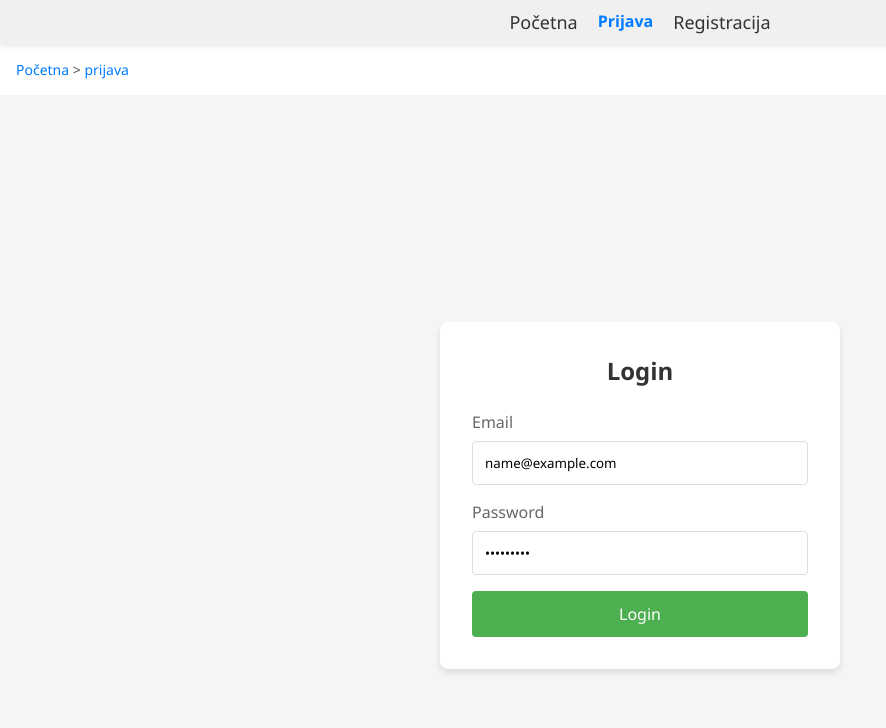
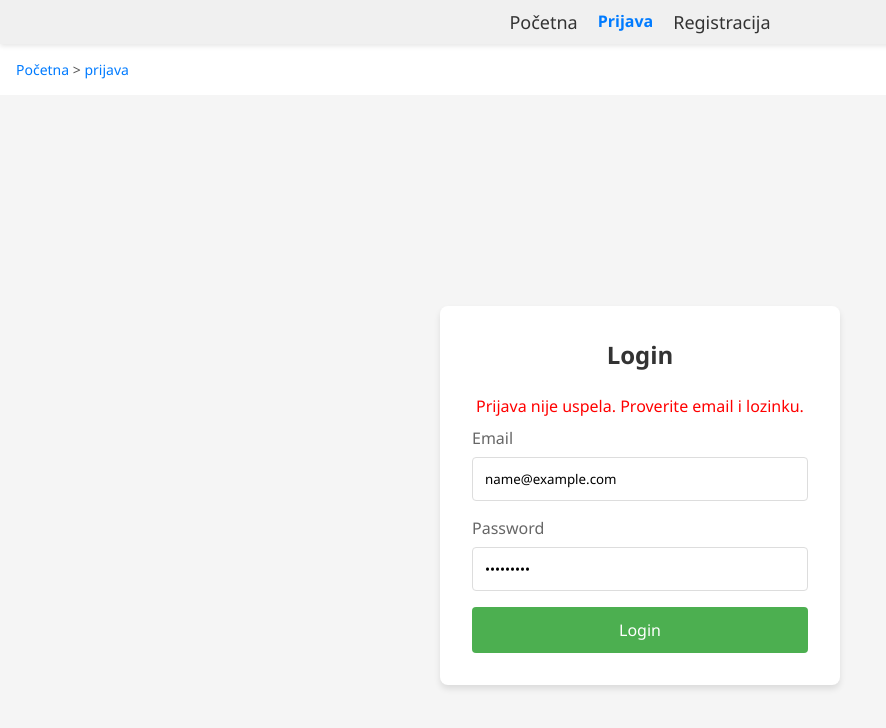
Before and after one commit to elab-development/internet-tehnologije-2024-projekat-taskmenadzer_2021_0110, a React (Create React App) app in the folder react-app/: page /prijava in a window 1280 px wide. Both pictures are taken after typing "name@example.com", "Sample123" into the empty fields and a click on the button "Login". Shown: the top 728 px of the page, without its empty margins (0-886 px from the left). Built offline with nearby package versions, Linux system fonts and the light colour scheme; no server answers.

Commit message:
error hendling na stranici za prijavu korisnika

```diff
--- a/react-app/src/AuthPage.css
+++ b/react-app/src/AuthPage.css
@@ -47,7 +47,11 @@
     cursor: pointer;
     font-size: 1rem;
   }
-
+.error-message {
+  color: red;
+  margin-bottom: 10px;
+  text-align: center;
+}
   .auth-card .auth-button:hover {
     background-color: #45a049;
   }
--- a/react-app/src/KanbanBoard.jsx
+++ b/react-app/src/KanbanBoard.jsx
@@ -313,7 +313,10 @@ const KanbanBoard = () => {
     // Update the task's status on the server
   fetch(`http://localhost:8000/api/tasks/${movedTask.id}`, {
     method: 'PUT',
-    headers: { 'Content-Type': 'application/json' },
+    headers: {
+      'Content-Type': 'application/json',
+      Authorization: `Bearer ${localStorage.getItem('auth_token')}`
+    },
     body: JSON.stringify({
       title: movedTask.title,
       description: movedTask.description,
--- a/react-app/src/Prijava.jsx
+++ b/react-app/src/Prijava.jsx
@@ -7,6 +7,7 @@ const Prijava = ({ onLogin }) => {
     email: '',
     password: '',
   });
+  const [errorMessage, setErrorMessage] = useState('');
 
   const navigate = useNavigate();
 
@@ -18,6 +19,7 @@ const Prijava = ({ onLogin }) => {
 
   const handleFormSubmit = (e) => {
     e.preventDefault();
+    setErrorMessage('');
 
     fetch('http://127.0.0.1:8000/api/prijava', {
         method: 'POST',
@@ -43,7 +45,8 @@ const Prijava = ({ onLogin }) => {
           navigate('/');
         })
         .catch((error) => {
-          console.error('There was a problem with the fetch operation:', error);
+            console.error('Greška prilikom prijave:', error);
+            setErrorMessage('Prijava nije uspela. Proverite email i lozinku.');
         });
   };
 
@@ -51,7 +54,8 @@ const Prijava = ({ onLogin }) => {
     <div className="auth-container">
       <div className="auth-card">
         <h2>Login</h2>
-        <form onSubmit={handleFormSubmit}>
+          {errorMessage && <p className="error-message">{errorMessage}</p>}
+          <form onSubmit={handleFormSubmit}>
           <label htmlFor="email">Email</label>
           <input
             type="email"
```
